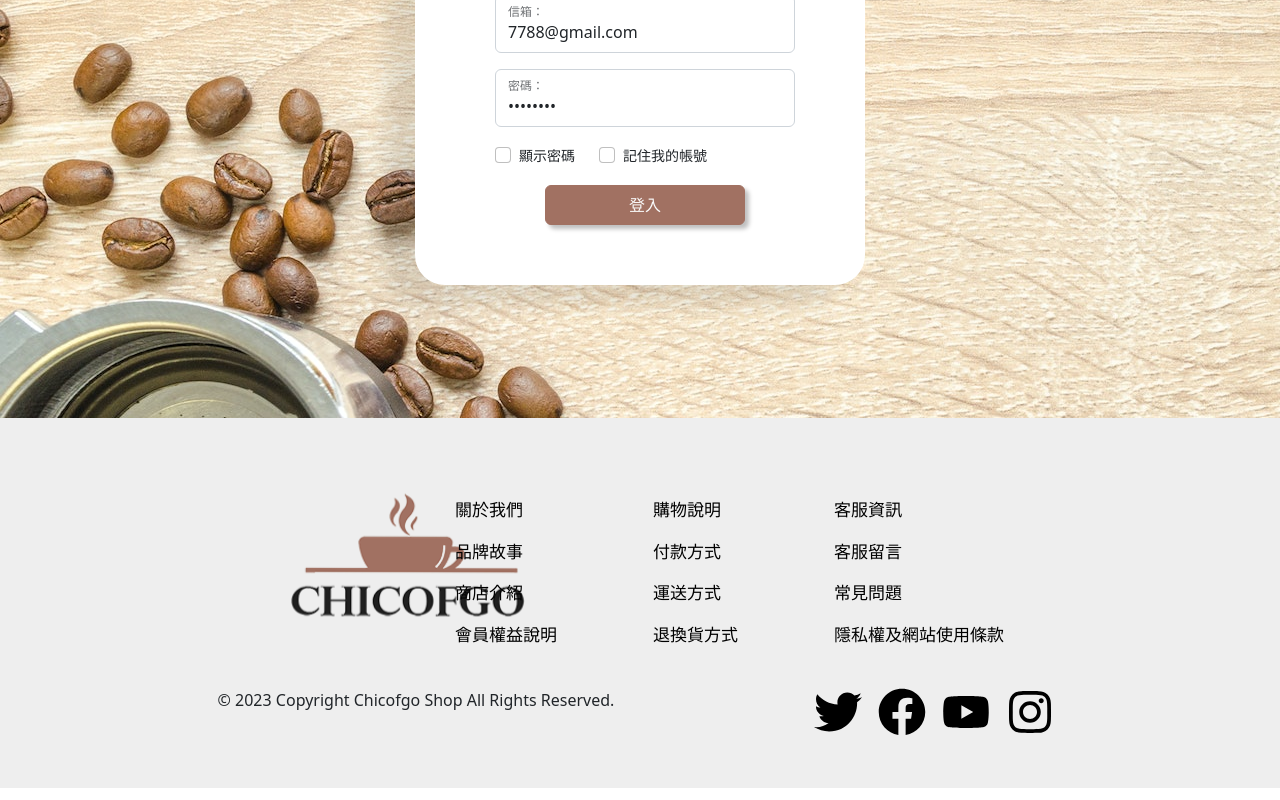
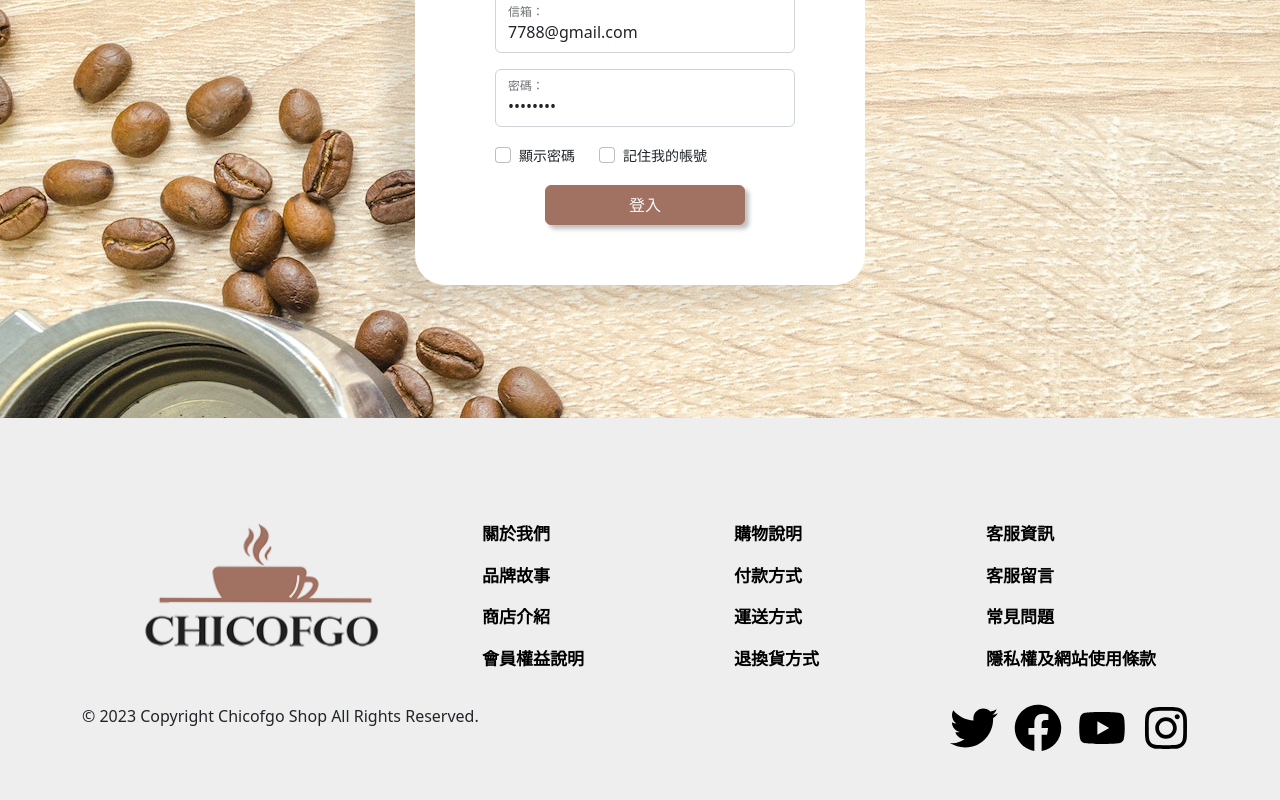
Before and after one commit to clothn0105700/Chicofgo-online-shopping, a React (Create React App) app in the folder Chicofgo_react_main/: page /login in a window 1280 px wide. Shown: the part 448-1248 px from the top of the page. Built offline with nearby package versions, Linux system fonts and the light colour scheme; no server answers.

Commit message:
[feat]footer更新+navbar顯示登入狀態

```diff
--- a/Chicofgo_react_main/src/App.js
+++ b/Chicofgo_react_main/src/App.js
@@ -1,4 +1,5 @@
 import { BrowserRouter, Routes, Route, Navigate } from 'react-router-dom';
+import React, { useState } from 'react';
 import Navbar from './Layout/Navbar/Navbar';
 import Products from './Pages/Products/Products';
 import Event from './Pages/Event';
@@ -24,11 +25,13 @@ import Collect from './Pages/Account/Collect/Collect';
 import CollectItem from './Pages/Account/Collect/Component/CollectItem';
 import CollectShop from './Pages/Account/Collect/Component/CollectShop';
 import ShoppingCart from './Pages/Account/ShoppingCart/ShoppingCart';
+import AuthContextProvider from './Hook/AuthContext';
 
 function App() {
   return (
     <>
       <BrowserRouter>
+        <AuthContextProvider>
           <Navbar />
           <ScrollToTop>
             <Routes>
@@ -82,8 +85,8 @@ function App() {
               </Route>
             </Routes>
           </ScrollToTop>
-
           <Footer />
+        </AuthContextProvider>
       </BrowserRouter>
     </>
   );
--- a/Chicofgo_react_main/src/GlobalStyles/Global.scss
+++ b/Chicofgo_react_main/src/GlobalStyles/Global.scss
@@ -138,12 +138,12 @@ $mainColor: rgb(161, 113, 98);
 }
 
 .btn-outline-chicofgo-brown {
-  border-color: rgb(206, 212, 218);
+  border-color: rgb(161, 113, 98);
   @include button-outline-variant(rgb(161, 113, 98));
 }
 
 .btn-outline-chicofgo-green {
-  border-color: rgb(206, 212, 218);
+  border-color: rgb(54, 111, 84);
   @include button-outline-variant(rgb(54, 111, 84));
 }
 
--- /dev/null
+++ b/Chicofgo_react_main/src/Hook/AuthContext.jsx
@@ -0,0 +1,39 @@
+import React, { createContext, useState, useEffect } from 'react';
+import axios from 'axios';
+export const AuthContext = createContext();
+
+const AuthContextProvider = (props) => {
+  const [isLoggedIn, setIsLoggedIn] = useState(false);
+  const [username, setUsername] = useState('');
+
+  useEffect(() => {
+    async function getMember() {
+      let response = await axios.get('http://localhost:3001/api/members', {
+        withCredentials: true,
+      });
+      //   console.log(response.data);
+      //   console.log(response.data.name);
+
+      if (response.status === 200) {
+        console.log('登入成功');
+        setIsLoggedIn(true);
+        setUsername(response.data.name);
+        // localStorage.setItem('isLoggedIn', JSON.stringify(isLoggedIn));
+        // localStorage.setItem('username', JSON.stringify(username));
+      }
+    }
+    getMember();
+  }, []);
+
+  useEffect(() => {}, [isLoggedIn]);
+
+  return (
+    <AuthContext.Provider
+      value={{ isLoggedIn, setIsLoggedIn, username, setUsername }}
+    >
+      {props.children}
+    </AuthContext.Provider>
+  );
+};
+
+export default AuthContextProvider;
--- a/Chicofgo_react_main/src/Layout/Footer/Css/Footer.scss
+++ /dev/null
@@ -1,34 +0,0 @@
-@import '../../../Global-styles/Global.scss';
-@import url('https://fonts.googleapis.com/css2?family=Roboto:ital,wght@1,900&display=swap');
-
-.img1 {
-  object-fit: contain;
-}
-
-footer {
-  margin: auto;
-  height: 370px;
-  background-color: rgb(238, 238, 238);
-}
-
-.sociallink-wrap {
-  padding-left: 17%;
-  padding-right: 17%;
-}
-
-.foot_a {
-  text-decoration: none;
-  font-family: 'Roboto', sans-serif;
-  font-size: 17px;
-  color: black;
-  font-weight: bold;
-}
-
-.sociallink a img {
-  width: 48px;
-  height: 48px;
-  margin-top: 20px;
-}
-.sociallink {
-  margin-top: -20px;
-}
--- a/Chicofgo_react_main/src/Layout/Footer/Footer.js
+++ b/Chicofgo_react_main/src/Layout/Footer/Footer.js
@@ -1,115 +1,140 @@
 import React from 'react';
-// import './css/Footer.scss'
 import logoSVG from '../../Img/logo.svg';
-import { Link, Router } from 'react-router-dom';
+import { Link } from 'react-router-dom';
 import logotw from '../../Img/twitter.svg';
 import logofb from '../../Img/facebook.svg';
 import logoyt from '../../Img/youtube.svg';
 import logoig from '../../Img/instagram.svg';
-import styles from '../Footer/Css/Footer.module.scss';
+import styles from './Footer.module.scss';
+import { Container, Row, Col, Image } from 'react-bootstrap';
 
 const Footer = () => {
-  const { sociallink_wrap, foot_a, sociallink } = styles;
+  const { foot_a, sociallink } = styles;
   return (
-    <footer className="pt-3">
-      <div className="custom-container row m-auto mt-5 pt-2">
-        <div className="col-2">
-          <Link to="/">
-            <img src={logoSVG} alt="" />
-          </Link>
-        </div>
-        <div className="col-md-10">
-          <div className="d-flex justify-content-md-end pe-md-0">
-            <ul className="list-unstyled px-5">
-              <li className="py-2">
-                <a className={foot_a} href="/">
-                  關於我們
-                </a>
-              </li>
-              <li className="py-2">
-                <a className={foot_a} href="">
-                  品牌故事
-                </a>
-              </li>
-              <li className="py-2">
-                <a className={foot_a} href="">
-                  商店介紹
-                </a>
-              </li>
-              <li className="py-2">
-                <a className={foot_a} href="">
-                  會員權益說明
-                </a>
-              </li>
-            </ul>
-            <ul className="list-unstyled px-5">
-              <li className="py-2">
-                <a className={foot_a} href="">
-                  購物說明
-                </a>
-              </li>
-              <li className="py-2">
-                <a className={foot_a} href="">
-                  付款方式
-                </a>
-              </li>
-              <li className="py-2">
-                <a className={foot_a} href="">
-                  運送方式
-                </a>
-              </li>
-              <li className="py-2">
-                <a className={foot_a} href="">
-                  退換貨方式
-                </a>
-              </li>
-            </ul>
-            <ul className="list-unstyled px-5">
-              <li className="py-2">
-                <a href="" className={foot_a}>
-                  客服資訊
-                </a>
-              </li>
-              <li className="py-2">
-                <a className={foot_a} href="">
-                  客服留言
-                </a>
-              </li>
-              <li className="py-2">
-                <a className={foot_a} href="">
-                  常見問題
-                </a>
-              </li>
-              <li className="py-2">
-                <a className={foot_a} href="">
-                  隱私權及網站使用條款
-                </a>
-              </li>
-            </ul>
-          </div>
-        </div>
-      </div>
-      <div className={`${sociallink_wrap} py-3 d-flex justify-content-between`}>
-        <p className="Copyrighttext">
-          © 2023 Copyright Chicofgo Shop All Rights Reserved.
-        </p>
-        <div
-          className={`${sociallink} d-flex justify-content-between align-items-center`}
-        >
-          <a href="" className="px-2">
-            <img src={logotw} alt="" />
-          </a>
-          <a href="" className="px-2">
-            <img src={logofb} alt="" />
-          </a>
-          <a href="" className="px-2">
-            <img src={logoyt} alt="" />
-          </a>
-          <Link to="/" className="px-2">
-            <img src={logoig} alt="" />
-          </Link>
-        </div>
-      </div>
+    <footer>
+      <Container className={`py-5`}>
+        <Row className={``}>
+          <Col
+            className={`col-12 col-md-auto d-flex justify-content-center align-items-center`}
+          >
+            <Link to="/">
+              <Image className={`fluid`} src={logoSVG} alt="" />
+            </Link>
+          </Col>
+          <Col className={`col-12 d-block  d-md-none`}>
+            <hr
+              style={{
+                border: '2px solid rgb(166, 155, 132)',
+                opacity: '1',
+              }}
+              className={`my-5`}
+            />
+          </Col>
+          <Col className={`pt-2 pt-md-5 pb-2`}>
+            <Row className={`justify-content-evenly`}>
+              <Col className={` `}>
+                <ul className={`list-unstyled ps-3`}>
+                  <li className={`py-2`}>
+                    <Link className={foot_a} to="/">
+                      關於我們
+                    </Link>
+                  </li>
+                  <li className={`py-2`}>
+                    <Link className={foot_a} to="">
+                      品牌故事
+                    </Link>
+                  </li>
+                  <li className={`py-2`}>
+                    <Link className={foot_a} to="">
+                      商店介紹
+                    </Link>
+                  </li>
+                  <li className={`py-2`}>
+                    <Link className={foot_a} to="">
+                      會員權益說明
+                    </Link>
+                  </li>
+                </ul>
+              </Col>
+              <Col className={``}>
+                <ul className={`list-unstyled ps-3`}>
+                  <li className={`py-2`}>
+                    <Link className={foot_a} to="">
+                      購物說明
+                    </Link>
+                  </li>
+                  <li className={`py-2`}>
+                    <Link className={foot_a} to="">
+                      付款方式
+                    </Link>
+                  </li>
+                  <li className={`py-2`}>
+                    <Link className={foot_a} to="">
+                      運送方式
+                    </Link>
+                  </li>
+                  <li className={`py-2`}>
+                    <Link className={foot_a} to="">
+                      退換貨方式
+                    </Link>
+                  </li>
+                </ul>
+              </Col>
+              <Col className={``}>
+                <ul className={`list-unstyled ps-3 `}>
+                  <li className={`py-2`}>
+                    <Link href="" className={foot_a}>
+                      客服資訊
+                    </Link>
+                  </li>
+                  <li className={`py-2`}>
+                    <Link className={foot_a} href="">
+                      客服留言
+                    </Link>
+                  </li>
+                  <li className={`py-2`}>
+                    <Link className={foot_a} href="">
+                      常見問題
+                    </Link>
+                  </li>
+                  <li className={`py-2`}>
+                    <Link className={foot_a} href="">
+                      隱私權及
+                      <br className={`d-block  d-md-none`} />
+                      網站使用條款
+                    </Link>
+                  </li>
+                </ul>
+              </Col>
+            </Row>
+          </Col>
+        </Row>
+        <Row className={`justify-content-between`}>
+          <Col>
+            <p className={`Copyrighttext`}>
+              © 2023 Copyright Chicofgo Shop All Rights Reserved.
+            </p>
+          </Col>
+          <Col>
+            <div
+              className={`${sociallink} d-flex justify-content-end align-items-center`}
+            >
+              <Link href="" className={`px-2`}>
+                <Image src={logotw} alt="" />
+              </Link>
+              <Link href="" className={`px-2`}>
+                <Image src={logofb} alt="" />
+              </Link>
+              <Link href="" className={`px-2`}>
+                <Image src={logoyt} alt="" />
+              </Link>
+              <Link to="/" className={`px-2`}>
+                <Image src={logoig} alt="" />
+              </Link>
+            </div>
+          </Col>
+        </Row>
+      </Container>
     </footer>
   );
 };
--- a/Chicofgo_react_main/src/Layout/Footer/Css/Footer.module.scss
+++ b/Chicofgo_react_main/src/Layout/Footer/Footer.module.scss
@@ -1,15 +1,7 @@
-// @import '../../../GlobalStyles/Global.scss';
-@import url('https://fonts.googleapis.com/css2?family=Roboto:ital,wght@1,900&display=swap');
-
 footer {
   margin: auto;
-  height: 370px;
+  min-height: 370px;
   background-color: rgb(238, 238, 238);
-}
-
-.sociallink_wrap {
-  padding-left: 17%;
-  padding-right: 17%;
 }
 
 .foot_a {
@@ -17,6 +9,7 @@ footer {
   font-family: 'Roboto', sans-serif;
   font-size: 17px;
   color: black;
+  font-weight: bold;
 }
 
 .sociallink a img {
--- a/Chicofgo_react_main/src/Layout/Navbar/Navbar.js
+++ b/Chicofgo_react_main/src/Layout/Navbar/Navbar.js
@@ -1,23 +1,31 @@
 import { Link, NavLink } from 'react-router-dom';
-
-import Button from 'react-bootstrap/Button';
-import Container from 'react-bootstrap/Container';
-import Image from 'react-bootstrap/Image';
-import Form from 'react-bootstrap/Form';
-import Nav from 'react-bootstrap/Nav';
-import Navbar from 'react-bootstrap/Navbar';
-import InputGroup from 'react-bootstrap/InputGroup';
+import { Container, Button, Image, Nav, Navbar } from 'react-bootstrap';
+// import Form from 'react-bootstrap/Form';
+// import InputGroup from 'react-bootstrap/InputGroup';
 import {
-  BsSearch,
+  // BsSearch,
   BsFillBellFill,
   BsSuitHeartFill,
   BsFillPersonFill,
   BsFillCartFill,
 } from 'react-icons/bs';
-// import '../../GlobalStyles/Global.scss';
 import style from './Navbar.module.scss';
+import { AuthContext } from '../../Hook/AuthContext';
+import React, { useContext, useEffect } from 'react';
+import axios from 'axios';
 
 function ChicofgoNavBar() {
+  const { isLoggedIn, username, setIsLoggedIn } = useContext(AuthContext);
+  // const storedIsLoggedIn = JSON.parse(localStorage.getItem('isLoggedIn'));
+  // const storedUsername = JSON.parse(localStorage.getItem('username'));
+
+  async function handleLogout() {
+    await axios.get('http://localhost:3001/api/auth/logout', {
+      withCredentials: true,
+    });
+    setIsLoggedIn(false);
+  }
+
   return (
     <Navbar expand="md" sticky="top" className={`p-0 chicofgo-font-700`}>
       <Container fluid className={`${style.navbarBody} py-2`}>
@@ -63,8 +71,7 @@ function ChicofgoNavBar() {
               </Nav.Link>
             </Nav.Item>
           </Nav>
-          {/* className={`${style.oneAreaTitle} `} */}
-          <InputGroup className={`${style.navBarSearch} mx-0 mx-xl-2`}>
+          {/* <InputGroup className={`${style.navBarSearch} mx-0 mx-xl-2`}>
             <Form.Control
               type="search"
               placeholder="Search"
@@ -79,12 +86,34 @@ function ChicofgoNavBar() {
             >
               <BsSearch />
             </Button>
-          </InputGroup>
+          </InputGroup> */}
+
+          {isLoggedIn && (
+            <>
+              <Nav.Item>
+                <Navbar.Text
+                  className={`px-3 py-1 me-1 chicofgo-font-700 d-block d-md-none d-lg-block`}
+                >
+                  Hi!~ {username}
+                  {/* {username ? username : storedUsername} */}
+                </Navbar.Text>
+              </Nav.Item>
+              <Nav.Item>
+                <Button
+                  variant="outline-chicofgo-green"
+                  onClick={handleLogout}
+                  className={`px-3 py-1 me-0 ms-3 ms-md-0 chicofgo-font-70`}
+                >
+                  登出
+                </Button>
+              </Nav.Item>
+            </>
+          )}
 
           <Button as={Link} to="/" variant="" className={`mx-1 mb-1`}>
             <BsFillBellFill />
           </Button>
-          <Button as={Link} to="/login " variant="" className={`me-1 mb-1`}>
+          <Button as={Link} to="/" variant="" className={`me-1 mb-1`}>
             <BsSuitHeartFill />
           </Button>
           <Button as={Link} to="/member" variant="" className={`me-1 mb-1`}>
--- a/Chicofgo_react_main/src/Pages/Login/Login.js
+++ b/Chicofgo_react_main/src/Pages/Login/Login.js
@@ -1,17 +1,27 @@
-import React from 'react';
-// import './Login.scss';
 import { Link, useNavigate } from 'react-router-dom';
-import { Fragment } from 'react';
-import { Container, Row, Col } from 'react-bootstrap';
-import FloatingLabel from 'react-bootstrap/FloatingLabel';
-import Form from 'react-bootstrap/Form';
-import Button from 'react-bootstrap/Button';
+import { React, Fragment, useState, useEffect, useContext } from 'react';
+import {
+  Container,
+  Row,
+  Col,
+  Form,
+  Button,
+  FloatingLabel,
+} from 'react-bootstrap';
 import style from './Login.module.scss';
-import { useState } from 'react';
 import axios from 'axios';
+import { AuthContext } from '../../Hook/AuthContext';
 
 function Login() {
+  const { isLoggedIn, setUsername, setIsLoggedIn } = useContext(AuthContext);
+
   const navigate = useNavigate();
+
+  useEffect(() => {
+    if (isLoggedIn) {
+      navigate(-1);
+    }
+  }, [isLoggedIn]);
 
   const [member, setMember] = useState({
     email: '7788@gmail.com',
@@ -32,12 +42,14 @@ function Login() {
         withCredentials: true,
       }
     );
-    console.log(response.data);
-    console.log(response.status);
+    // console.log(response.data);
+    // console.log(response.status);
 
     if (response.status === 200) {
       console.log('登入成功');
-      navigate('/');
+      setIsLoggedIn(true);
+      setUsername(response.data.member.name);
+      navigate(-1);
     }
   }
   return (
--- a/Chicofgo_react_main/src/Pages/Member.js
+++ b/Chicofgo_react_main/src/Pages/Member.js
@@ -1,12 +1,12 @@
-import { Outlet } from 'react-router-dom';
-import React from 'react';
-import Container from 'react-bootstrap/Container';
-import Row from 'react-bootstrap/Row';
-import Col from 'react-bootstrap/Col';
+import { Outlet, Navigate } from 'react-router-dom';
+import { React, useContext } from 'react';
+import { Container, Row, Col } from 'react-bootstrap';
 import SideBar from './Account/Components/SideBar';
 import memberBackground from './Account/Components/member_background.png';
-
+import { AuthContext } from '../Hook/AuthContext';
 function Member() {
+  const { isLoggedIn } = useContext(AuthContext);
+  if (!isLoggedIn) return <Navigate to="/login" replace={true} />;
   return (
     <>
       <Container
```
Also changed, not shown: Chicofgo_react_main/src/Pages/Account/Messages/Messages.jsx (+6 -1 lines), Chicofgo_react_main/src/Pages/Login/Register.js (+10 -10 lines). Lines whose indentation alone changed are shown as unchanged.
